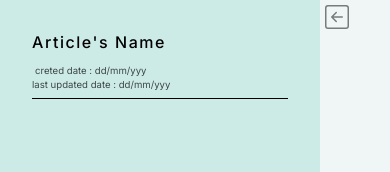
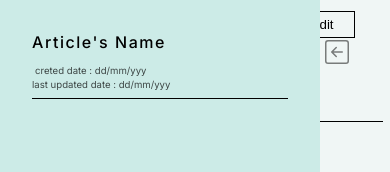
Before and after one commit to MuhammadFyroozRazi/ArticleWebApp, a Next.js app: page /articles/create in a window 390 px wide. Shown: the top 172 px of the page. Built offline with nearby package versions, Linux system fonts and the light colour scheme.

Commit message:
main150820231656 completing the responsiveness and adding title
almost finishes the responsiveness and add title to content-viewer

```diff
--- a/app/articles/create/page.jsx
+++ b/app/articles/create/page.jsx
@@ -24,7 +24,7 @@ const create = () => {
       setShowContentViewer(true)
     }
   }
-  console.log(showContentViewer);
+  // console.log(showContentViewer);
 
   useEffect(()=>{
     window.addEventListener('resize',handleResize)
--- a/components/ContentViewer.jsx
+++ b/components/ContentViewer.jsx
@@ -114,6 +114,8 @@ const ContentViewer = ({text,edit,fontSz,title,windowWidth,showContentViewer}) =
           {/* </div> */}
       </section>}
       <section className={`article-viewer ${edit ? `full-size` : `half-size`}`}>
+        <h1 className="article-header">{title ? title : `Article's Name`}</h1>
+
         {/* <div dangerouslySetInnerHTML={{ __html: contentComponent }} /> */}
         {contentComponent}
       </section>
--- a/styles/contentViewer.module.scss
+++ b/styles/contentViewer.module.scss
@@ -4,9 +4,6 @@
 .content-container{
     display: flex;
     gap: 4rem;
-    // @include tablet {
-    //     gap: 6rem;
-    // }
 }
 .content-viewer {
     font-family: $font-family-inter;
@@ -18,7 +15,6 @@
     padding: 2rem;
     min-width: 20rem;
     width: 30vw;
-    // width: clamp(20rem,40vw,30rem);
     z-index: 1;
     position: relative;
     overflow-y: auto;
@@ -44,7 +40,6 @@
         &-br{
             width: 100%;
             height: .09ch;
-            // margin-bottom: 1rem;
             margin: .5rem 0 .3rem 0;
             background-color: $normal-font-clr;
         }
@@ -90,32 +85,32 @@
 }
 .article-viewer{
     margin-top: 5rem;
-    // margin: auto auto;
     overflow-y: auto;
     transition: height 0.5s ease-in-out;
-
+    .article-header{
+        display: flex;
+        justify-content: center;
+        padding-block: .3em;
+        border-bottom:1px solid black ;
+        margin-bottom: .5rem;
+    }
     p{
         margin-top: .3rem;
         font-size: 9px;
-        // padding-left: 2rem;
         #bold{
             font-weight: 700;
         }
         #h1{
-            // padding-left: 0rem;
             font-weight: 900;
         }
         #h2{
-            // padding-left: 0rem;
             font-weight: 900;
         }
         #h3{
-            // padding-left: 0rem;
             font-weight: 900;
         }
         #h4{
             font-weight: 900;
-            // padding-left: 0rem;
         }
         #code{
             font-size: .7rem;
@@ -127,36 +122,34 @@
         #italic{
             font-style: italic;
         }
-        // p > div > aj{
-        //     text-align: center;
-        // }
-        // #al{
-        //     text-align: start;
-        // }
-        // #aj{
-        //     text-align:center;
-        // }
-        // #al{
-        //     text-align:end;
-        // }
+
     }
-    // @include tablet{
-    //     width: 80vw;
-    // }
+}
 
-}
 .half-size{
     height: 80vh;
     width: 55vw;
     margin-inline:3rem ;
     @include tablet{
-        // transform: translateX(25%);
         width: 90vw;
+    }
+    @include belowTablet{
+        width: 90vw;
+        position: absolute;
+        margin-inline: 2rem;
     }
 }
 .full-size{
     height: 55vh;
     width: 90vw;
     margin-inline:4rem ;
+    @include belowTablet{
+        width: 90vw;
+        position: absolute;
+        margin-inline: 2rem;
+    }
+    @include mobile{
+        height: 50vh;
+    }
 
 }
--- a/styles/createpage.scss
+++ b/styles/createpage.scss
@@ -29,6 +29,8 @@
         right: 2rem;
         width: 25rem;
         .edit-btn{
+            position: absolute;
+            right: 0;
             border: 1px solid $normal-font-clr;
             margin: .2rem;
             width: 4rem;
@@ -40,6 +42,13 @@
             z-index: 3;
             top: 0;
             left: 20rem;
+            &-btn{
+                z-index: 3;
+            }
+            @include belowTablet{
+                z-index: 3;
+                top: 2.2rem;
+            }
             // transition: transform 0.5s ease-in-out;
         }
         .toggler{
--- a/styles/markdown.module.scss
+++ b/styles/markdown.module.scss
@@ -1,9 +1,9 @@
 @import './variable.module.scss';
 
 .markdown-section{
-    width: 70vw;
+    width: 90vw;
     position: fixed;
-    left: 25%;
+    left: 5%;
     bottom: 2rem;
     &__keys{
         display: flex;
@@ -20,10 +20,7 @@
                 position: relative;
                 top: 3%;
                 left: -15%;
-                // color: blue;
             }
-            // display: flex;
-            // align-items: center;
             border: 1px solid black;
             margin-bottom:.4rem;
             margin-inline-end:.4rem ;
@@ -48,7 +45,6 @@
             border: 1px solid black;
             &__statusbar{
                 background: red;
-                // border: .5px solid rgba(0, 0, 0, 0.61);
                 height: .1rem;
                 width: 1.2rem;
             }
@@ -60,7 +56,6 @@
                 height: .65rem;
                 transform: translate(-1.5rem,1.0rem);
                 input{
-                    // transform: translate(0,-.1rem);
                     height: .5rem;
                     width: 1rem;
                     position: relative;
@@ -87,8 +82,6 @@
             margin-inline: .2rem;
             height: 1.5rem;
             border: 1px solid black;
-            // :focus,:active,:hover,:visited,:checked{
-            // }
         }
         &-p{
             display: flex;
@@ -127,17 +120,11 @@
             word-spacing: 1ch;
         }
     }
-    // &_content-edit{
-
-    // }
     &__textarea{
         margin-inline: auto;
         border-radius: 5px;
         padding: 1rem;
         height: 20vh;
-        // margin: auto auto;
-        width:70vw;
-        // max-width: 38rem;
-        // width: clamp(20rem,70vw,40rem);
+        width:85vw;
     }
 }
--- a/styles/mediaquery.scss
+++ b/styles/mediaquery.scss
@@ -1,6 +1,6 @@
 $desktop : 1024px;
 $tablet : 752px;
-$mobile : 420px;
+$mobile : 432px;
 
 
 @mixin tablet {
@@ -18,3 +18,8 @@ $mobile : 420px;
         @content
     }
 };
+@mixin belowTablet {
+    @media (max-width:#{$tablet}) {
+        @content
+    }
+};
```
